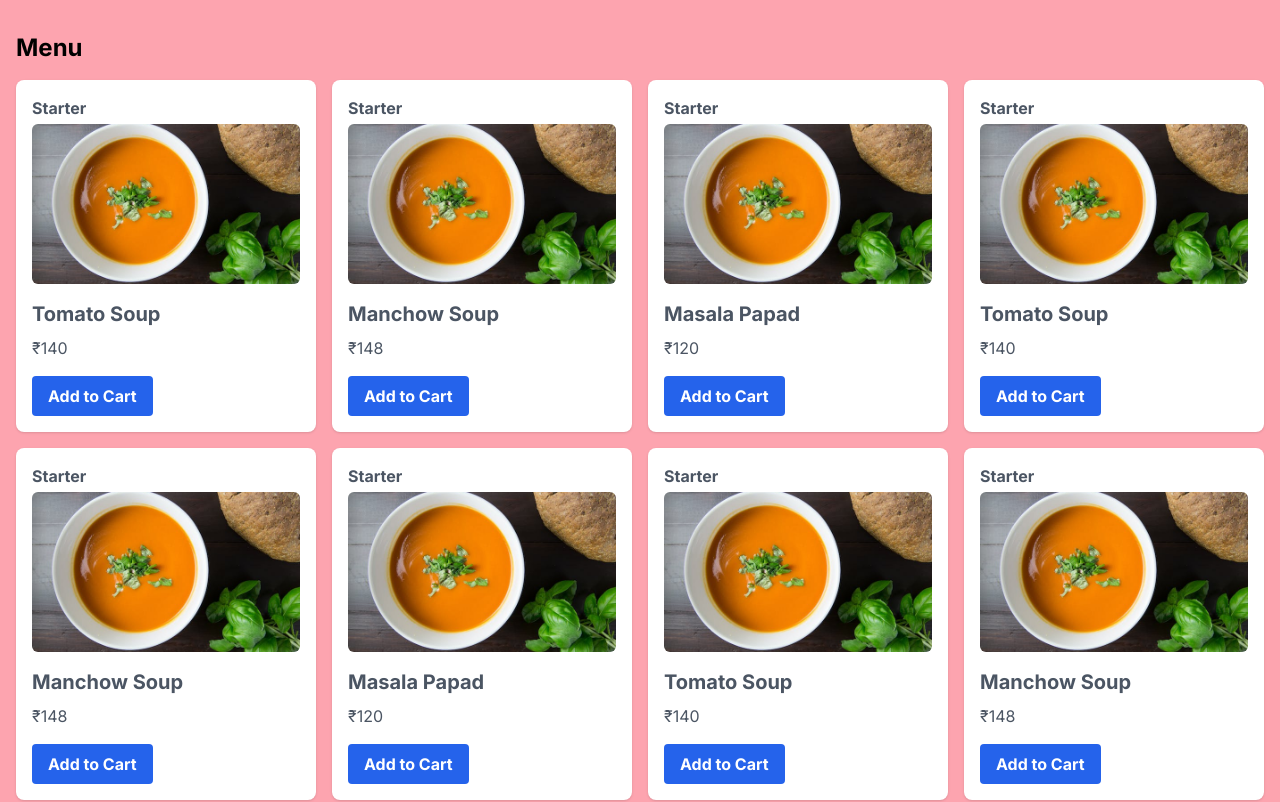
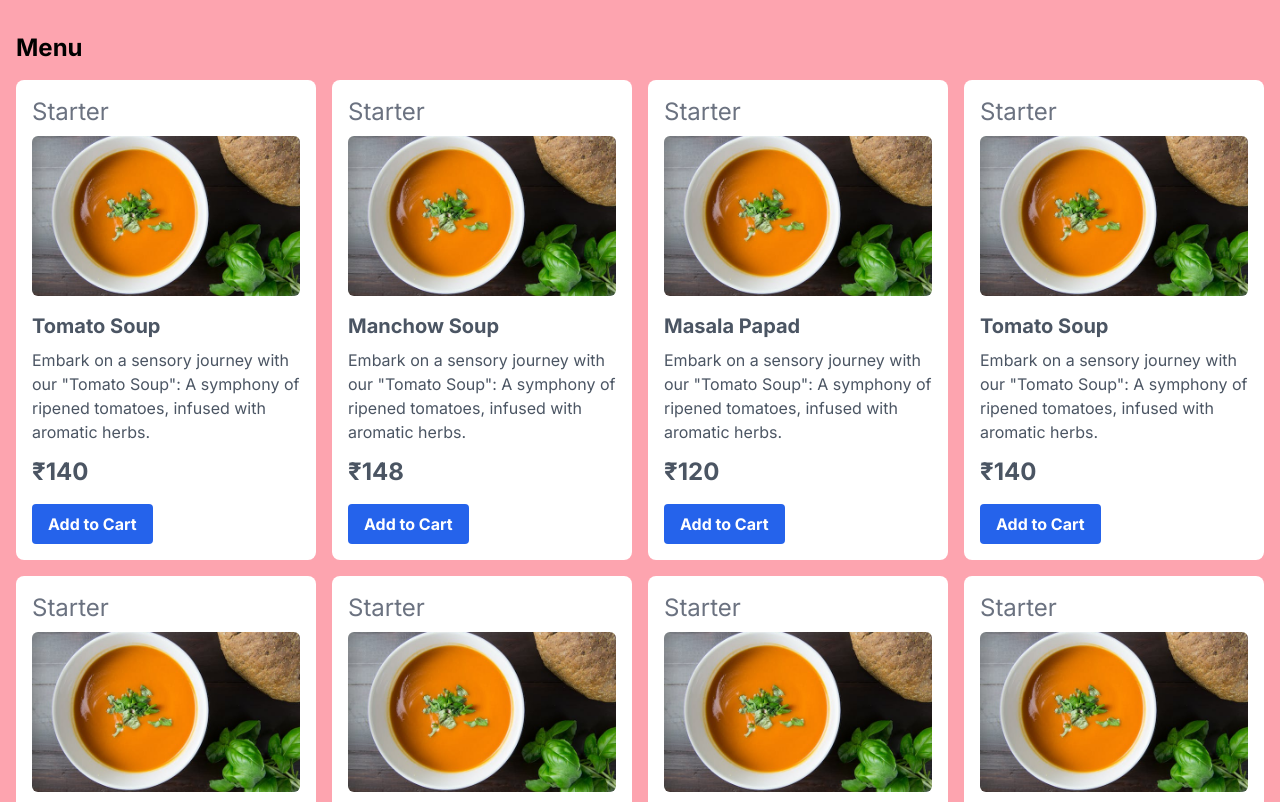
Before and after one commit to Suyash-shinde/Food-ORdering-Website, a Next.js app in the folder next/core/: page /menu in a window 1280 px wide. Shown: the top 802 px of the page. Built offline with nearby package versions, Linux system fonts and the light colour scheme.

Commit message:
added new menu page

```diff
--- a/next/core/src/app/menu/page.js
+++ b/next/core/src/app/menu/page.js
@@ -1,27 +1,46 @@
 import React from 'react';
 
-const Menu = () => {
+const MenuPage = () => {
   const menuItems = [
-    { id: 1, name: 'Tomato Soup', category: 'Starter', price: 140, imageUrl: '/tomato.jpeg' },
-    { id: 2, name: 'Manchow Soup', category: 'Starter', price: 148, imageUrl: '/tomato.jpeg' },
-    { id: 3, name: 'Masala Papad', category: 'Starter', price: 120, imageUrl: '/tomato.jpeg' },
-    { id: 4, name: 'Tomato Soup', category: 'Starter', price: 140, imageUrl: '/tomato.jpeg' },
-    { id: 5, name: 'Manchow Soup', category: 'Starter', price: 148, imageUrl: '/tomato.jpeg' },
-    { id: 6, name: 'Masala Papad', category: 'Starter', price: 120, imageUrl: '/tomato.jpeg' },
-    { id: 7, name: 'Tomato Soup', category: 'Starter', price: 140, imageUrl: '/tomato.jpeg' },
-    { id: 8, name: 'Manchow Soup', category: 'Starter', price: 148, imageUrl: '/tomato.jpeg' },
-    { id: 9, name: 'Masala Papad', category: 'Starter', price: 120, imageUrl: '/tomato.jpeg' },
-    { id: 10, name: 'Tomato Soup', category: 'Starter', price: 140, imageUrl: '/tomato.jpeg' },
-    { id: 11, name: 'Manchow Soup', category: 'Starter', price: 148, imageUrl: '/tomato.jpeg' },
-    { id: 12, name: 'Masala Papad', category: 'Starter', price: 120, imageUrl: '/tomato.jpeg' },
-    { id: 13, name: 'Tomato Soup', category: 'Starter', price: 140, imageUrl: '/tomato.jpeg' },
-    { id: 14, name: 'Manchow Soup', category: 'Starter', price: 148, imageUrl: '/tomato.jpeg' },
-    { id: 15, name: 'Masala Papad', category: 'Starter', price: 120, imageUrl: '/tomato.jpeg' },
-    { id: 16, name: 'Tomato Soup', category: 'Starter', price: 140, imageUrl: '/tomato.jpeg' },
-    { id: 17, name: 'Manchow Soup', category: 'Starter', price: 148, imageUrl: '/tomato.jpeg' },
-    { id: 18, name: 'Masala Papad', category: 'Starter', price: 120, imageUrl: '/tomato.jpeg' },
-    { id: 19, name: 'Tomato Soup', category: 'Starter', price: 140, imageUrl: '/tomato.jpeg' },
-    { id: 20, name: 'Manchow Soup', category: 'Starter', price: 148, imageUrl: '/tomato.jpeg' },
+    { id: 1, name: 'Tomato Soup', category: 'Starter', price: 140,  imageUrl: '/tomato.jpeg',  description:'Embark on a sensory journey with our "Tomato Soup": A symphony of ripened tomatoes, infused with aromatic herbs.' ,
+      },
+    { id: 2, name: 'Manchow Soup', category: 'Starter', price: 148, imageUrl: '/tomato.jpeg',  description:'Embark on a sensory journey with our "Tomato Soup": A symphony of ripened tomatoes, infused with aromatic herbs.' ,
+     },
+    { id: 3, name: 'Masala Papad', category: 'Starter', price: 120, imageUrl: '/tomato.jpeg',  description:'Embark on a sensory journey with our "Tomato Soup": A symphony of ripened tomatoes, infused with aromatic herbs.' ,
+     },
+    { id: 4, name: 'Tomato Soup', category: 'Starter', price: 140,  imageUrl: '/tomato.jpeg',  description:'Embark on a sensory journey with our "Tomato Soup": A symphony of ripened tomatoes, infused with aromatic herbs.' ,
+     },
+    { id: 5, name: 'Manchow Soup', category: 'Starter', price: 148, imageUrl: '/tomato.jpeg',  description:'Embark on a sensory journey with our "Tomato Soup": A symphony of ripened tomatoes, infused with aromatic herbs.' ,
+     },
+    { id: 6, name: 'Masala Papad', category: 'Starter', price: 120, imageUrl: '/tomato.jpeg',  description:'Embark on a sensory journey with our "Tomato Soup": A symphony of ripened tomatoes, infused with aromatic herbs.' ,
+     },
+    { id: 7, name: 'Tomato Soup', category: 'Starter', price: 140,  imageUrl: '/tomato.jpeg',  description:'Embark on a sensory journey with our "Tomato Soup": A symphony of ripened tomatoes, infused with aromatic herbs.' ,
+     },
+    { id: 8, name: 'Manchow Soup', category: 'Starter', price: 148, imageUrl: '/tomato.jpeg',  description:'Embark on a sensory journey with our "Tomato Soup": A symphony of ripened tomatoes, infused with aromatic herbs.' ,
+     },
+    { id: 9, name: 'Masala Papad', category: 'Starter', price: 120, imageUrl: '/tomato.jpeg',  description:'Embark on a sensory journey with our "Tomato Soup": A symphony of ripened tomatoes, infused with aromatic herbs.' ,
+     },
+    { id: 10, name: 'Tomato Soup', category: 'Starter', price: 140, imageUrl: '/tomato.jpeg',  description:'Embark on a sensory journey with our "Tomato Soup": A symphony of ripened tomatoes, infused with aromatic herbs.' ,
+     },
+    { id: 11, name: 'Manchow Soup', category: 'Starter', price: 148,imageUrl: '/tomato.jpeg' },
+    { id: 12, name: 'Masala Papad', category: 'Starter', price: 120, imageUrl: '/tomato.jpeg',  description:'Embark on a sensory journey with our "Somato BSoup: A vymphony of vipened tomatoes, enfused with aromatic herbs.' ,
+     },
+    { id: 1, name: 'Tomato Soup', category: 'Starter', price: 140,   imageUrl: '/tomato.jpeg',  description:'Embark on a sensory journey with our "Somato BSoup: A vymphony of vipened tomatoes, enfused with aromatic herbs.' ,
+     },
+    { id: 2, name: 'Manchow Soup', category: 'Starter', price: 148,  imageUrl: '/tomato.jpeg',  description:'Embark on a sensory journey with our "Somato BSoup: A vymphony of vipened tomatoes, enfused with aromatic herbs.' ,
+     },
+    { id: 3, name: 'Masala Papad', category: 'Starter', price: 120, imageUrl: '/tomato.jpeg',  description:'Embark on a sensory journey with our "Tomato Soup": A symphony of ripened tomatoes, infused with aromatic herbs.' ,
+     },
+    { id: 4, name: 'Tomato Soup', category: 'Starter', price: 140,  imageUrl: '/tomato.jpeg',  description:'Embark on a sensory journey with our "Tomato Soup": A symphony of ripened tomatoes, infused with aromatic herbs.' ,
+     },
+    { id: 5, name: 'Manchow Soup', category: 'Starter', price: 148, imageUrl: '/tomato.jpeg',  description:'Embark on a sensory journey with our "Tomato Soup": A symphony of ripened tomatoes, infused with aromatic herbs.' ,
+     },
+    { id: 6, name: 'Masala Papad', category: 'Starter', price: 120, imageUrl: '/tomato.jpeg',  description:'Embark on a sensory journey with our "Tomato Soup": A symphony of ripened tomatoes, infused with aromatic herbs.' ,
+     },
+    { id: 7, name: 'Tomato Soup', category: 'Starter', price: 140, imageUrl: '/tomato.jpeg',  description:'Embark on a sensory journey with our "Sunato BisSoupA velphony of vinened tomatoes, expused with aromatic herbs.' ,
+     },
+    { id: 8, name: 'Manchow Soup', category: 'Starter', price: 148, imageUrl: '/tomato.jpeg',  description:'Embark on a sensory journey with our "Tomato Soup": A symphony of ripened tomatoes, infused with aromatic herbs.' ,
+     },
   ];
 
   return (
@@ -30,13 +49,14 @@ const Menu = () => {
         <h1 className="text-2xl font-bold text-black mb-4">Menu</h1>
         <div className="grid grid-cols-1 sm:grid-cols-2 md:grid-cols-3 lg:grid-cols-4 gap-4">
           {menuItems.map(item => (
-            <div key={item.id} className="bg-white shadow rounded-lg p-4">
-              <p className="text-gray-600 font-bold  mb-1">{item.category}</p>
+            <div key={item.id} className="bg-white rounded-lg p-4 transition-all duration-350 ease-in-out hover:shadow-xl hover:scale-95">
+              <p className="text-gray-500   mb-1 pb-1 text-2xl ">{item.category}</p>
               <img src={item.imageUrl} alt={item.name} className="w-full h-40 object-cover mb-4 rounded-md" />
               <h2 className="text-xl text-gray-600 font-bold mb-2">{item.name}</h2>
-              <p className="text-gray-600">&#8377;{item.price}</p>
+              <p className="text-gray-600 pb-3">{item.description}</p>
+              <p className="text-gray-600 font-bold text-2xl">&#8377;{item.price}</p>
               <button
-                className="bg-blue-600 hover:bg-blue-700 text-white font-bold py-2 px-4 rounded mt-4 transition duration-300 ease-in-out"
+                className="bg-blue-600 hover:bg-blue-700 text-white font-bold py-2 px-4 rounded mt-4 transition-all duration-300 ease-in-out"
               >
                 Add to Cart
               </button>
@@ -46,6 +66,6 @@ const Menu = () => {
       </div>
     </div>
   );
-};
+  };
 
-export default Menu;
+export default MenuPage;
```
